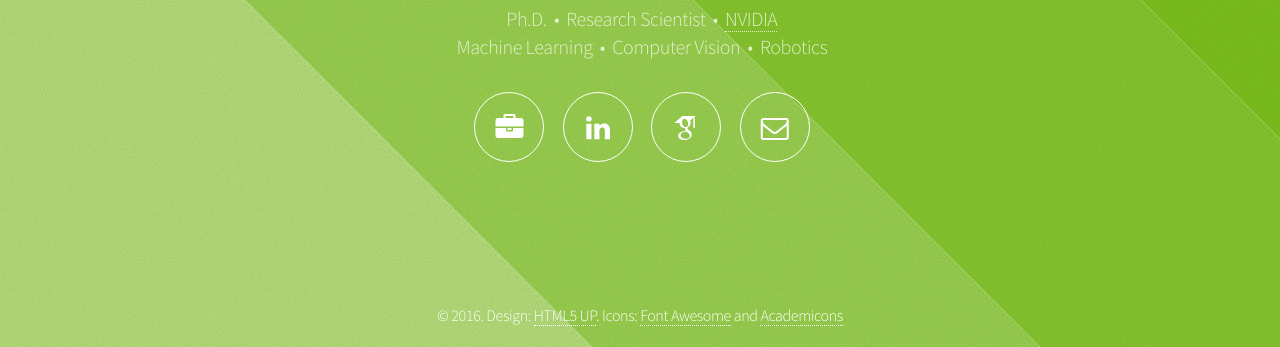
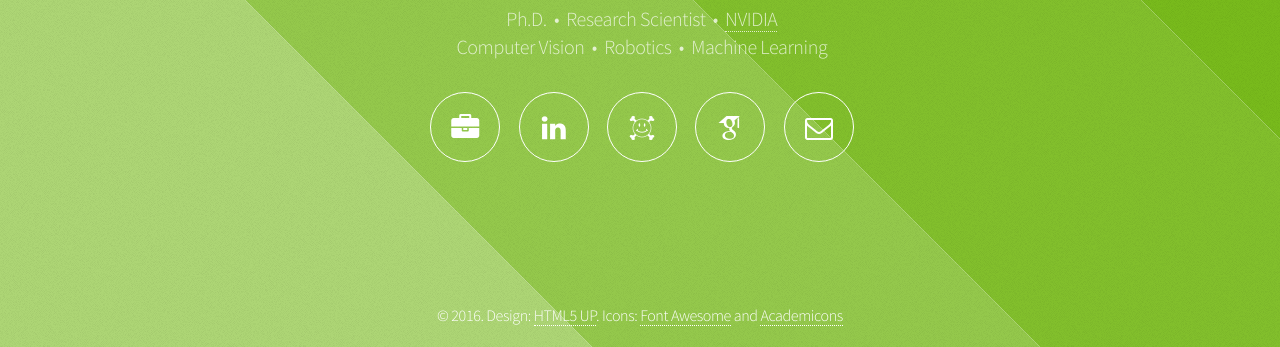
Before and after one commit to swtyree/swtyree.github.io, a plain HTML site: page index.html in a window 1280 px wide. Shown: the part 453-800 px from the top of the page. Drawn offline with Linux system fonts and the light colour scheme; files whose address does not match are found by name.

Commit message:
Added arXiv link

```diff
--- a/index.html
+++ b/index.html
@@ -27,13 +27,24 @@
 						<img src="assets/css/images/5M3A5458cropresize.jpeg" alt="Stephen Tyree" style="border-radius: 50%;margin-bottom:20px;border:2px solid #ffffff;width:200px;max-width:25%;min-width:125px">
 						<h1>Stephen W. Tyree</h1>
 						<p>Ph.D. &nbsp;&bull;&nbsp; Research Scientist &nbsp;&bull;&nbsp; <a href="http://research.nvidia.com">NVIDIA</a><br/>
-						Machine Learning &nbsp;&bull;&nbsp; Computer Vision &nbsp;&bull;&nbsp; Robotics </p>
+						Computer Vision &nbsp;&bull;&nbsp; Robotics &nbsp;&bull;&nbsp; Machine Learning</p>
 						<nav>
 							<ul>
-								<li><a href="http://research.nvidia.com/person/stephen-tyree" class="icon fa-briefcase"><span class="label">NVIDIA</span></a></li>
-								<li><a href="https://www.linkedin.com/in/stephen-tyree-73676295" class="icon fa-linkedin"><span class="label">LinkedIn</span></a></li>
-								<li><a href="https://scholar.google.com/citations?hl=en&user=PGZLZFUAAAAJ" class="ai ai-google-scholar"><span class="label">Google Scholar Profile</span></a></li>
-								<li><a href="mailto:swtyree@gmail.com" class="icon fa-envelope-o"><span class="label">Email</span></a></li>
+								<li>
+									<a href="http://research.nvidia.com/person/stephen-tyree" class="icon fa-briefcase">
+									<span class="label">NVIDIA</span></a></li>
+								<li>
+									<a href="https://www.linkedin.com/in/stephen-tyree-73676295" class="icon fa-linkedin">
+									<span class="label">LinkedIn</span></a></li>
+								<li>
+									<a href="https://arxiv.org/search/cs?query=Tyree%2C+Stephen&searchtype=author" class="ai ai-arxiv">
+									<span class="label">arXiv</span></a></li>
+								<li>
+									<a href="https://scholar.google.com/citations?hl=en&user=PGZLZFUAAAAJ" class="ai ai-google-scholar">
+										<span class="label">Google Scholar Profile</span></a></li>
+								<li>
+									<a href="mailto:swtyree@gmail.com" class="icon fa-envelope-o">
+										<span class="label">Email</span></a></li>
 							</ul>
 						</nav>
 					</header>
```
